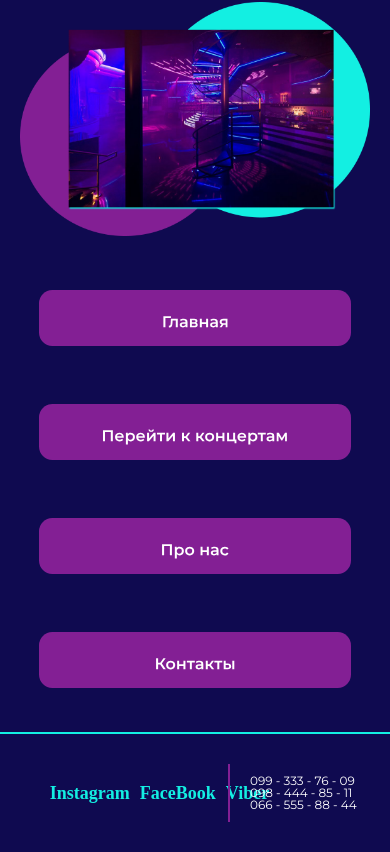
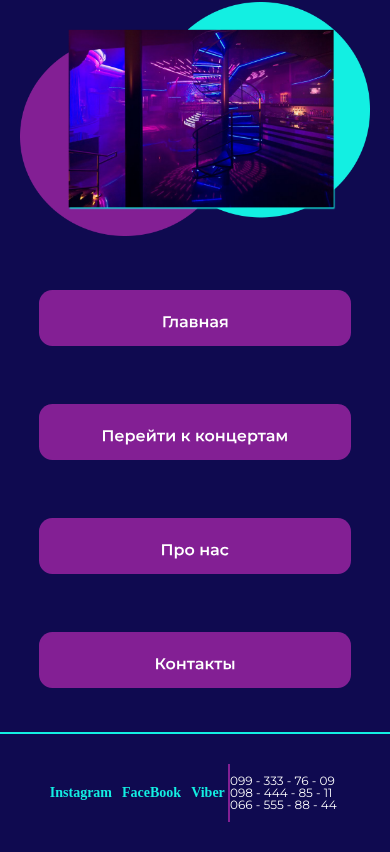
Before and after one commit to Shkaff02/WaveHub, a plain HTML site: page index.html in a window 390 px wide. Shown: the part 358-1210 px from the top of the page. Drawn offline with nearby package versions, Linux system fonts and the light colour scheme.

Commit message:
some changes

```diff
--- a/#source/scss/style.scss
+++ b/#source/scss/style.scss
@@ -109,7 +109,7 @@ p, li{
                 display: flex;
                 justify-content: space-around;
                 a{
-                    font-size: 18px;
+                    font-size: 14px;
                     font-weight: 600;
                     color: $blneon;
                     margin-right: 10px;
@@ -122,7 +122,7 @@ p, li{
             flex-direction: column;
             border-left: 2px solid $prpneon;
             justify-content: center;
-            padding-left: 20px;
+            padding-left: 0!important;
             p{
                 font-size: 12px!important;
             }
```
Also changed, not shown: css/style.css.
